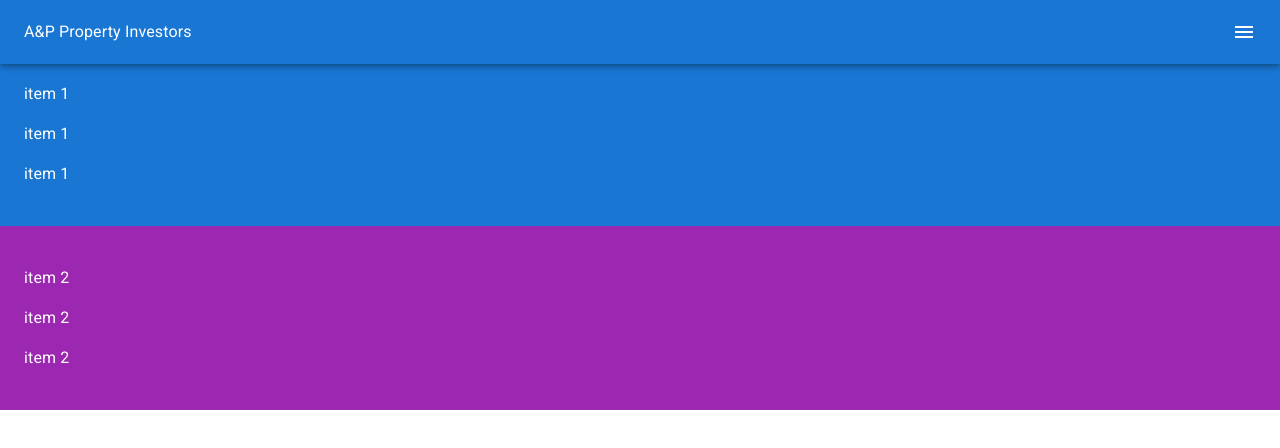
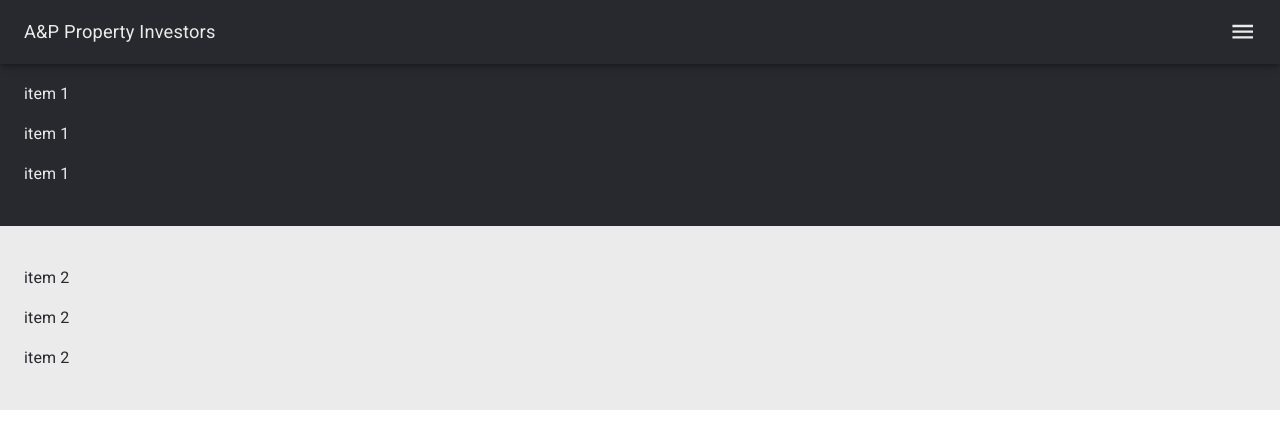
Before and after one commit to chukalicious/appropertyinvestors.com, a React (Create React App) app in the folder appropertyinvestors/: page / in a window 1280 px wide. Shown: the top 448 px of the page. Built offline with nearby package versions, Linux system fonts and the light colour scheme.

Commit message:
added values to the MainTheme

```diff
--- a/appropertyinvestors/src/styles/MainTheme.js
+++ b/appropertyinvestors/src/styles/MainTheme.js
@@ -1,2 +1,27 @@
 import { createTheme } from "@mui/material/styles";
-export const MainTheme = createTheme();
+export const MainTheme = createTheme({
+  palette: {
+    primary: {
+      main: "#28292e",
+      contrastText: "#eaebea",
+    },
+    secondary: {
+      main: "#eaebea",
+      contrastText: "#28292f",
+    },
+  },
+
+  typography: {
+    fontSize: 16,
+  },
+
+  breakpoints: {
+    values: {
+      xs: 0,
+      sm: 600,
+      md: 900,
+      lg: 1200,
+      xl: 1500,
+    },
+  },
+});
```
